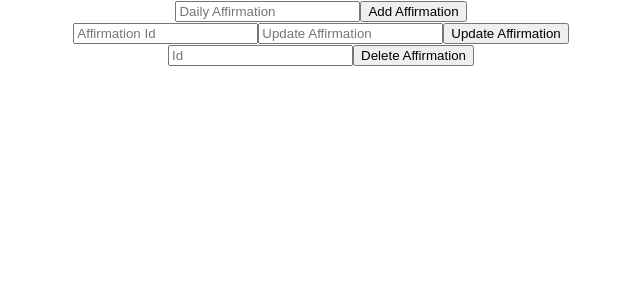
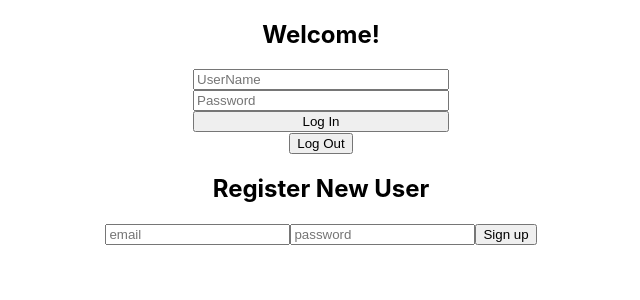
Before and after one commit to BrookeVerse/risenshine, a React (Create React App) app: page / in a window 1280 px wide. Shown: the top 300 px of the page, without its empty margins (319-959 px from the left). Built offline with nearby package versions, Linux system fonts and the light colour scheme; no server answers; the database is empty.

Commit message:
added an auth form using firebase

```diff
--- a/src/App.jsx
+++ b/src/App.jsx
@@ -2,9 +2,9 @@ import "./App.scss";
 
 import { initializeApp } from "firebase/app";
 import { getFirestore, collection, onSnapshot, doc} from "firebase/firestore";
-
-import Affirmations from "./components/Affirmations/Affirmations";
-
+import { getAuth } from "firebase/auth";
+// import Affirmations from "./components/Affirmations/Affirmations";
+  import LogInContainer from "./container/LogInContainer/LogInContainer";
 function App() {
   const firebaseConfig = {
     apiKey: "AIzaSyCU6m7yeAQKd4GYVZghAeHhxPEiV4G-RsU",
@@ -18,6 +18,7 @@ function App() {
   initializeApp(firebaseConfig);
   // init services
   const db = getFirestore();
+  const auth = getAuth();
   // collection ref
   const colRef = collection(db, "affirmations");
 
@@ -40,7 +41,8 @@ function App() {
   })
   return (
     <div className="App">
-      <Affirmations colRef={colRef}  db={db}/>
+      {/* <Affirmations colRef={colRef}  db={db}/> */}
+      <LogInContainer auth={auth}/>
     </div>
   );
 }
--- a/src/components/LogIn/LogIn.jsx
+++ b/src/components/LogIn/LogIn.jsx
@@ -1,16 +1,43 @@
 import "./LogIn.scss";
+import { signOut, signInWithEmailAndPassword, onAuthStateChanged } from "firebase/auth";
+import { useState } from "react";
 
-const LogIn = () => {
+const LogIn = ({ auth }) => {
+  const [email, setEmail] = useState();
+  const [password, setPassword] = useState();
+
+  const logOut = (event) => {
+    event.preventDefault();
+    signOut(auth)
+      .catch((error) => {
+        console.log(error.message);
+      });
+  };
+  const logInForm = (event) => {
+    event.preventDefault();
+    signInWithEmailAndPassword(auth, email, password)
+      .then(() => {
+        logInForm.reset();
+      })
+      .catch((error) => {
+        console.log(error.message);
+      });
+  };
+  // subscribing to auth changes
+  onAuthStateChanged(auth, (user) => {
+    console.log("user status changed:", user);
+  })
   return (
     <div className="LogIn">
       <h2>Welcome!</h2>
-      <form className="logIn__form">
+      <form className="logIn__form" onSubmit={logInForm}>
         <div className="LogIn__content">
-          <input type="text" placeholder="UserName" className="LogIn__userName"/>
-          <input type="text" placeholder="Password" className="LogIn__password"/>
+          <input type="text" placeholder="UserName" className="LogIn__userName" onChange={(event) => setEmail(event.target.value)} />
+          <input type="text" placeholder="Password" className="LogIn__password" onChange={(event) => setPassword(event.target.value)} />
           <button>Log In</button>
         </div>
       </form>
+      <button onClick={logOut}>Log Out</button>
     </div>
   );
 };
--- /dev/null
+++ b/src/components/Register/Register.jsx
@@ -0,0 +1,34 @@
+import "./Register.scss"
+
+import { useState } from "react";
+
+import { createUserWithEmailAndPassword } from "firebase/auth";
+
+const Register = ({auth}) => {
+    const [email, setEmail] = useState();
+    const [password, setPassword] = useState();
+
+    const signUp = (event) => {
+        event.preventDefault();
+        createUserWithEmailAndPassword(auth, email, password)
+            .then((cred) => {
+                console.log("user created:", cred.user);
+                signUp.reset()
+            })
+            .catch((error) => {
+                console.log(error.message);
+            })
+    }
+  return (
+    <div className="Register">
+        <h2 className="Register__title">Register New User</h2>
+        <form className="Register__form" onSubmit={signUp}>
+            <input type="text" placeholder="email" onChange={(event => setEmail(event.target.value))}/>
+            <input type="text" placeholder="password" onChange={(event => setPassword(event.target.value))}/>
+            <button>Sign up</button>
+        </form>
+    </div>
+  )
+}
+
+export default Register
--- a/src/container/LogInContainer/LogInContainer.jsx
+++ b/src/container/LogInContainer/LogInContainer.jsx
@@ -1,11 +1,14 @@
 import "./LogInContainer.scss";
 
 import LogIn from "../../components/LogIn/LogIn";
+import Register from "../../components/Register/Register";
 
-const LogInContainer = () => {
+const LogInContainer = ({auth}) => {
+
   return (
     <div>
-        <LogIn />
+        <LogIn auth={auth}/>
+        <Register auth={auth}/>
     </div>
   )
 }
```
Also changed, not shown: src/components/Register/Register.scss (added).
